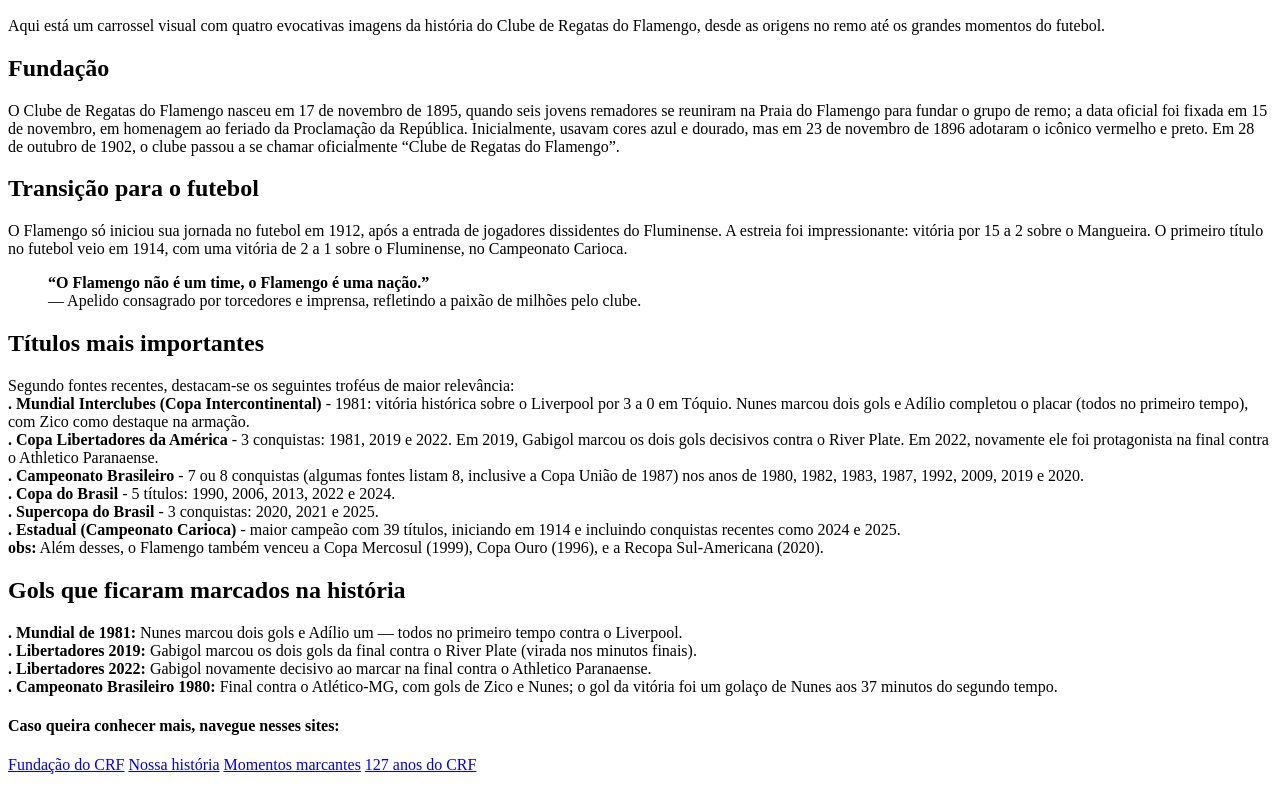
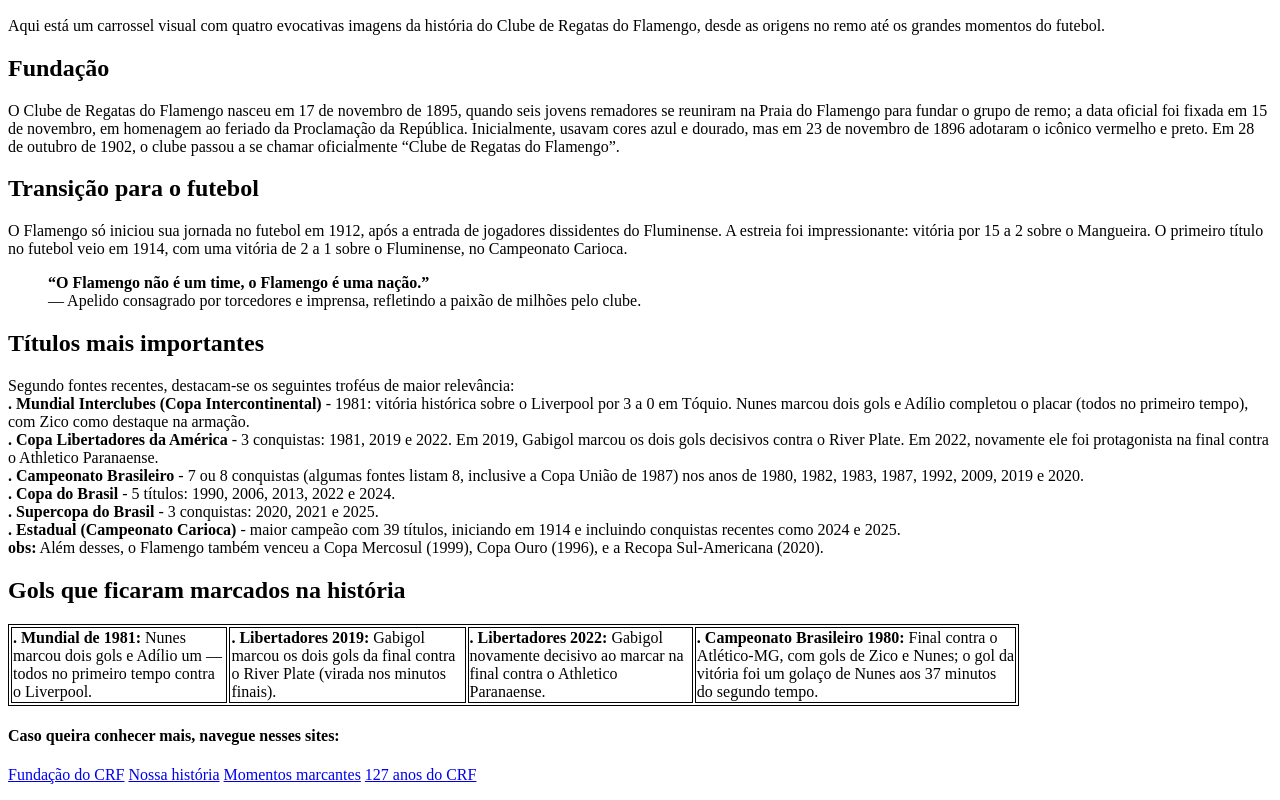
Before and after one commit to Yuri-Sanchez/Deselvolvimento_web, a plain HTML site: page meu_primeiro_site/index.html in a window 1280 px wide. Shown: the part 304-1104 px from the top of the page. Drawn offline with Linux system fonts and the light colour scheme.

Commit message:
Adicionado tabela e meta tags

```diff
--- a/meu_primeiro_site/index.html
+++ b/meu_primeiro_site/index.html
@@ -1,7 +1,15 @@
 <!DOCTYPE html>
 <html lang="pt-br">
 <head>
+    <style>
+        table, th, td{
+            border: 1px solid black
+        }
+    </style>
     <meta charset="UTF-8">
+    <meta name = "description" content="historia do flamengo">
+    <meta name = "keywords" content="flamengo, historia, aniversario, remo, gols marcantes, titulos">
+    <meta name = "author" content="yuri sanchez, zico, pelé">
     <meta name="viewport" content="width=device-width, initial-scale=1.0">
     <title>Breve história do Flamengo</title>
 </head>
@@ -45,15 +53,24 @@
     </p>
 
     <h2>Gols que ficaram marcados na história</h2>
-    <p>
-        <b>. Mundial de 1981:</b> Nunes marcou dois gols e Adílio um — todos no primeiro tempo contra o Liverpool. <br>
 
-        <b>. Libertadores 2019:</b> Gabigol marcou os dois gols da final contra o River Plate (virada nos minutos finais). <br>
+    <table style = "width:80%">
+        <tr>
+            <td>
+                <b>. Mundial de 1981:</b> Nunes marcou dois gols e Adílio um — todos no primeiro tempo contra o Liverpool.
+            </td>
 
-        <b>. Libertadores 2022:</b> Gabigol novamente decisivo ao marcar na final contra o Athletico Paranaense. <br>
+            <td>
+                <b>. Libertadores 2019:</b> Gabigol marcou os dois gols da final contra o River Plate (virada nos minutos finais).</td>
 
-        <b>. Campeonato Brasileiro 1980:</b> Final contra o Atlético-MG, com gols de Zico e Nunes; o gol da vitória foi um golaço de Nunes aos 37 minutos do segundo tempo. <br>
-    </p>
+            <td>
+                <b>. Libertadores 2022:</b> Gabigol novamente decisivo ao marcar na final contra o Athletico Paranaense.</td>
+
+            <td>
+                <b>. Campeonato Brasileiro 1980:</b> Final contra o Atlético-MG, com gols de Zico e Nunes; o gol da vitória foi um golaço de Nunes aos 37 minutos do segundo tempo.
+            </td>
+        </tr>
+    </table>
 
     <h4>Caso queira conhecer mais, navegue nesses sites:</h4>
     <p>
```
